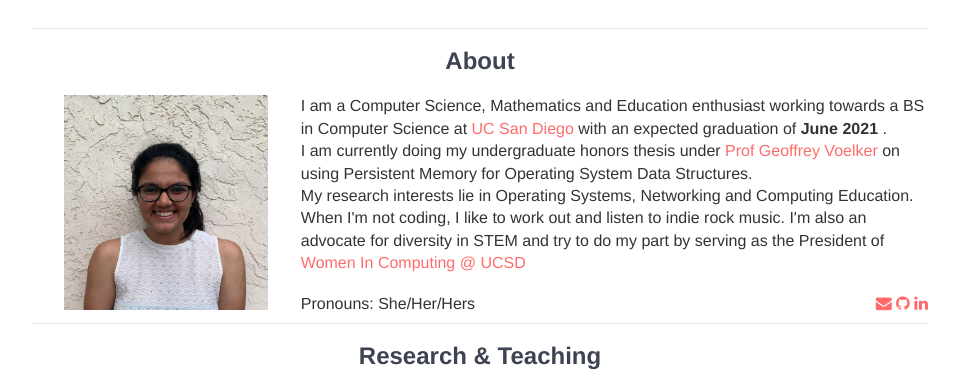
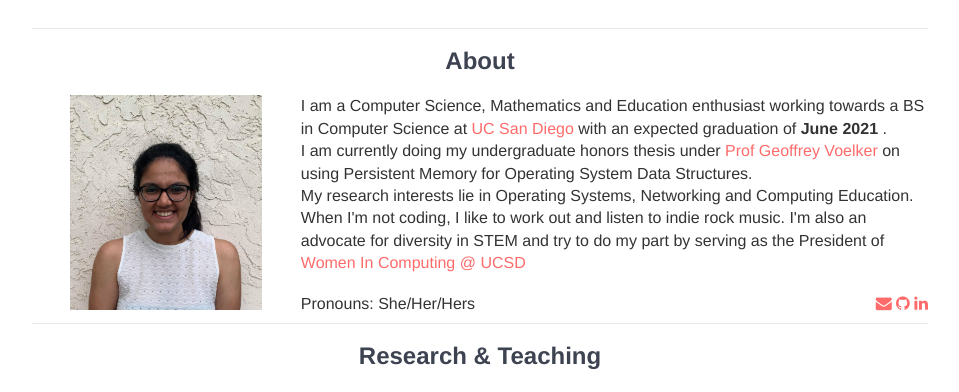
Before and after one commit to p-suneja/p-suneja.github.io, a Jekyll site: the page built from index.html, in a window 1280 px wide. Shown: the part 140-532 px from the top of the page, without its empty margins (160-1119 px from the left). Built offline with Jekyll 4.4.1, drawn with Linux system fonts in a browser that asks for light colours; nearby versions of some CDN libraries.

Commit message:
updating photo dimensions

```diff
--- a/index.html
+++ b/index.html
@@ -11,7 +11,7 @@ title: Priyal Suneja
 
 	<div style="width: 100%;">
    		<section style="float:left; width: 30%">
-	   		<img src="/PriyalSuneja.jpg" height="215" width="204">
+	   		<img src="/PriyalSuneja.jpg" height="215" width="192">
    		</section>
   		<section style="float:right; width: 70%; text-align:left">
 	   		<p> I am a Computer Science, Mathematics and Education enthusiast working towards a BS in Computer Science at <a href="https://cse.ucsd.edu/" target="_blank">UC San Diego</a> with an expected graduation of <b> June 2021</b> . </p>
```
